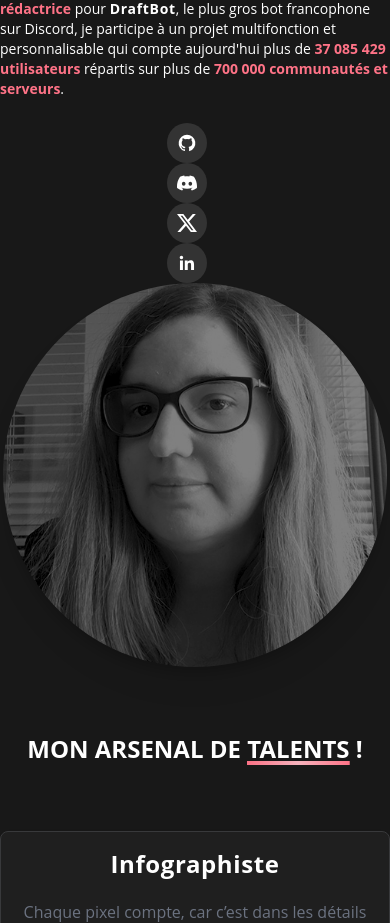
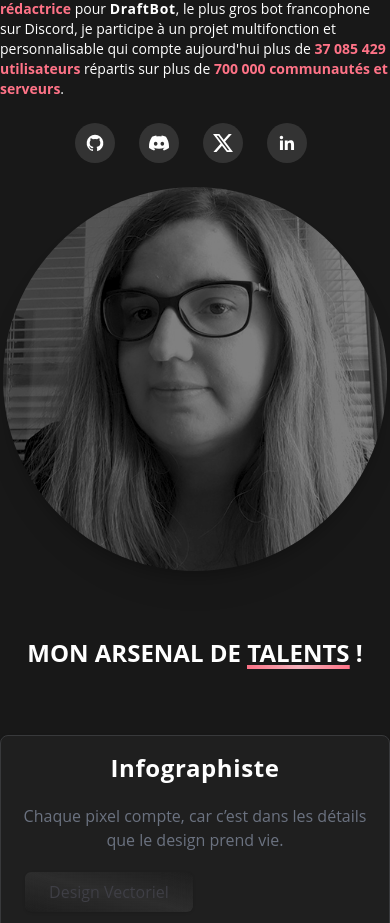
Before and after one commit to IIbey/CV_Marine, a Nuxt app: page / in a window 390 px wide. Shown: the part 1607-2530 px from the top of the page. Built offline with nearby package versions, Linux system fonts and the light colour scheme.

Commit message:
Amélioration de la mise en page des icônes sociales sur la page d'accueil et ajout de styles pour une meilleure présentation. Les liens vers les réseaux sociaux ont été mis à jour.

```diff
--- a/pages/index.vue
+++ b/pages/index.vue
@@ -18,27 +18,27 @@
         <p class="text-white text-sm mt-3.5"><b class="text-[#FF5064]">—</b> J'apprécie particulièrement le travail en équipe et le contact avec la clientèle. Enthousiaste, créative et dotée d'un excellent relationnel, je suis convaincue que chaque membre d'une équipe contribue à renforcer l'image positive d'une entreprise auprès de ses partenaires et clients.</p>
         <p class="text-white text-sm mt-3.5"><b class="text-[#FF5064]">—</b> Passionnée d'animation japonaise, de mangas, de jeux vidéo et de cosplay, ces univers nourrissent ma créativité et inspirent mes projets artistiques. <b class="text-[#FF7387]">✧٩(•́⌄•́๑)و ✧</b></p>
         <p class="text-white text-sm mt-3.5"><b class="text-[#FF5064]">—</b> En parallèle, je suis bénévole en tant que <b class="text-[#FF7387]">graphiste</b> et <b class="text-[#FF7387]">rédactrice</b> pour <a href="https://www.draftbot.fr/" class="font-bold tracking-wider hover:text-[#CD6E57] transition duration-300 ease-in-out ">DraftBot</a>, le plus gros bot francophone sur Discord, je participe à un projet multifonction et personnalisable qui compte aujourd'hui plus de <b class="text-[#FF7387]">37 085 429 utilisateurs</b> répartis sur plus de <b class="text-[#FF7387]">700 000 communautés et serveurs</b>.</p>
-        <div class="flex mt-6">
+        <div class="social-container mt-6">
         <!-- GitHub-->
-        <a href="https://github.com/IIbey" class="mr-4 social-icon-container">
+        <a href="https://github.com/IIbey" class="social-icon-container">
           <svg class="social-icon" viewBox="0 0 24 24" xmlns="http://www.w3.org/2000/svg">
             <path d="M12,2.2467A10.00042,10.00042,0,0,0,8.83752,21.73419c.5.08752.6875-.21247.6875-.475,0-.23749-.01251-1.025-.01251-1.86249C7,19.85919,6.35,18.78423,6.15,18.22173A3.636,3.636,0,0,0,5.125,16.8092c-.35-.1875-.85-.65-.01251-.66248A2.00117,2.00117,0,0,1,6.65,17.17169a2.13742,2.13742,0,0,0,2.91248.825A2.10376,2.10376,0,0,1,10.2,16.65923c-2.225-.25-4.55-1.11254-4.55-4.9375a3.89187,3.89187,0,0,1,1.025-2.6875,3.59373,3.59373,0,0,1,.1-2.65s.83747-.26251,2.75,1.025a9.42747,9.42747,0,0,1,5,0c1.91248-1.3,2.75-1.025,2.75-1.025a3.59323,3.59323,0,0,1,.1,2.65,3.869,3.869,0,0,1,1.025,2.6875c0,3.83747-2.33752,4.6875-4.5625,4.9375a2.36814,2.36814,0,0,1,.675,1.85c0,1.33752-.01251,2.41248-.01251,2.75,0,.26251.1875.575.6875.475A10.0053,10.0053,0,0,0,12,2.2467Z" fill="#ffffff"/>
           </svg>
         </a>
         <!-- Discord-->
-        <a href="https://discord.com/users/771331836596453396" class="mr-4 social-icon-container">
+        <a href="https://discord.com/users/771331836596453396" class="social-icon-container">
           <svg class="social-icon" viewBox="0 0 24 24" xmlns="http://www.w3.org/2000/svg">
             <path d="M20.317 4.3698a19.7913 19.7913 0 00-4.8851-1.5152.0741.0741 0 00-.0785.0371c-.211.3753-.4447.8648-.6083 1.2495-1.8447-.2762-3.6869-.2762-5.4742 0-.1636-.3933-.4058-.8742-.6177-1.2495a.077.077 0 00-.0785-.037 19.7363 19.7363 0 00-4.8852 1.515.0699.0699 0 00-.0321.0277C.5334 9.0458-.319 13.5799.0992 18.0578a.0824.0824 0 00.0312.0561c2.0528 1.5076 4.0413 2.4228 5.9929 3.0294a.0777.0777 0 00.0842-.0276c.4616-.6304.8731-1.2952 1.226-1.9942a.076.076 0 00-.0416-.1057c-.6528-.2476-1.2743-.5495-1.8722-.8923a.077.077 0 01-.0076-.1277c.1258-.0943.2517-.1923.3718-.2914a.0743.0743 0 01.0776-.0105c3.9278 1.7933 8.18 1.7933 12.0614 0a.0739.0739 0 01.0785.0095c.1202.099.246.1981.3728.2924a.077.077 0 01-.0066.1276 12.2986 12.2986 0 01-1.873.8914.0766.0766 0 00-.0407.1067c.3604.698.7719 1.3628 1.225 1.9932a.076.076 0 00.0842.0286c1.961-.6067 3.9495-1.5219 6.0023-3.0294a.077.077 0 00.0313-.0552c.5004-5.177-.8382-9.6739-3.5485-13.6604a.061.061 0 00-.0312-.0286zM8.02 15.3312c-1.1825 0-2.1569-1.0857-2.1569-2.419 0-1.3332.9555-2.4189 2.157-2.4189 1.2108 0 2.1757 1.0952 2.1568 2.419 0 1.3332-.9555 2.4189-2.1569 2.4189zm7.9748 0c-1.1825 0-2.1569-1.0857-2.1569-2.419 0-1.3332.9554-2.4189 2.1569-2.4189 1.2108 0 2.1757 1.0952 2.1568 2.419 0 1.3332-.946 2.4189-2.1568 2.4189Z" fill="#ffffff"/>
           </svg>
         </a>
         <!-- Twitter/X-->
-        <a href="https://x.com/LittleIbeey" class="mr-4 social-icon-container">
+        <a href="https://x.com/LittleIbeey" class="social-icon-container">
           <svg class="social-icon" viewBox="0 0 24 24" xmlns="http://www.w3.org/2000/svg">
             <path d="M18.901 1.153h3.68l-8.04 9.19L24 22.846h-7.406l-5.8-7.584-6.638 7.584H.474l8.6-9.83L0 1.154h7.594l5.243 6.932ZM17.61 20.644h2.039L6.486 3.24H4.298Z" fill="#ffffff"/>
           </svg>
         </a>
         <!-- LinkedIn-->
-        <a href="https://www.linkedin.com/in/marine-derose" class="mr-4 social-icon-container">
+        <a href="https://www.linkedin.com/in/marine-derose" class="social-icon-container">
           <svg class="social-icon" viewBox="0 0 24 24" xmlns="http://www.w3.org/2000/svg">
             <path d="M20.447 20.452h-3.554v-5.569c0-1.328-.027-3.037-1.852-3.037-1.853 0-2.136 1.445-2.136 2.939v5.667H9.351V9h3.414v1.561h.046c.477-.9 1.637-1.85 3.37-1.85 3.601 0 4.267 2.37 4.267 5.455v6.286zM5.337 7.433c-1.144 0-2.063-.926-2.063-2.065 0-1.138.92-2.063 2.063-2.063 1.14 0 2.064.925 2.064 2.063 0 1.139-.925 2.065-2.064 2.065zm1.782 13.019H3.555V9h3.564v11.452z" fill="#ffffff"/>
           </svg>
@@ -142,6 +142,16 @@
     .text-3xl {
         font-size: 1.5rem;
     }
+
+    .social-container {
+        width: 100%;
+        justify-content: center;
+        margin-bottom: 1.5rem;
+    }
+
+    .social-icon-container {
+        margin: 0 0.5rem;
+    }
 }
 
 .typewrite {
@@ -158,6 +168,11 @@
 }
 
 /* Styles pour les icônes sociales */
+.social-container {
+  display: flex;
+  align-items: center;
+}
+
 .social-icon-container {
   display: flex;
   align-items: center;
@@ -167,6 +182,7 @@
   border-radius: 50%;
   background-color: #333;
   transition: all 0.3s ease;
+  margin-right: 1rem;
 }
 
 .social-icon-container:hover {
```
